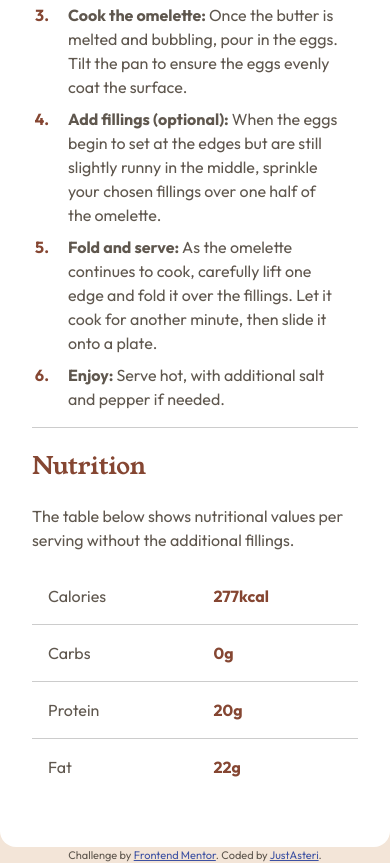
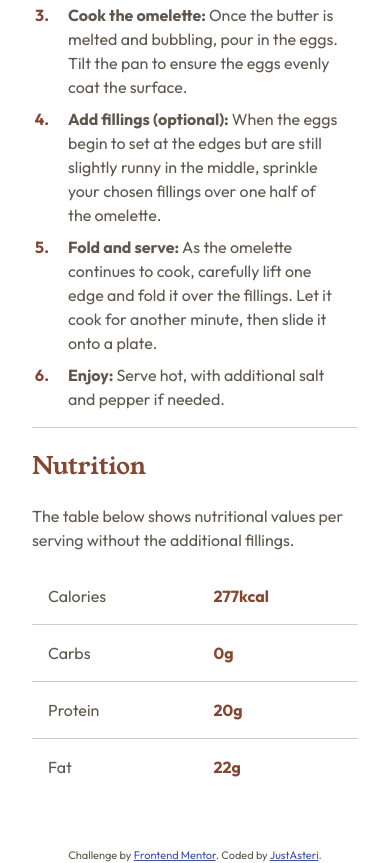
Before and after one commit to justasteri/recipe-page-main, a plain HTML site: page index.html in a window 390 px wide. Shown: the part 1246-2109 px from the top of the page. Drawn offline with Linux system fonts and the light colour scheme.

Commit message:
refactor: change color of footer when in mobile

```diff
--- a/style.css
+++ b/style.css
@@ -162,9 +162,14 @@ hr {
   .recipe-card {
     margin: 0;
     max-width: 100%;
+    border-radius: 0;
   }
 
   .recipe-card__omelette-img {
     padding: 0;
   }
+
+  .attribution {
+    background-color: white;
+  }
 }
```
